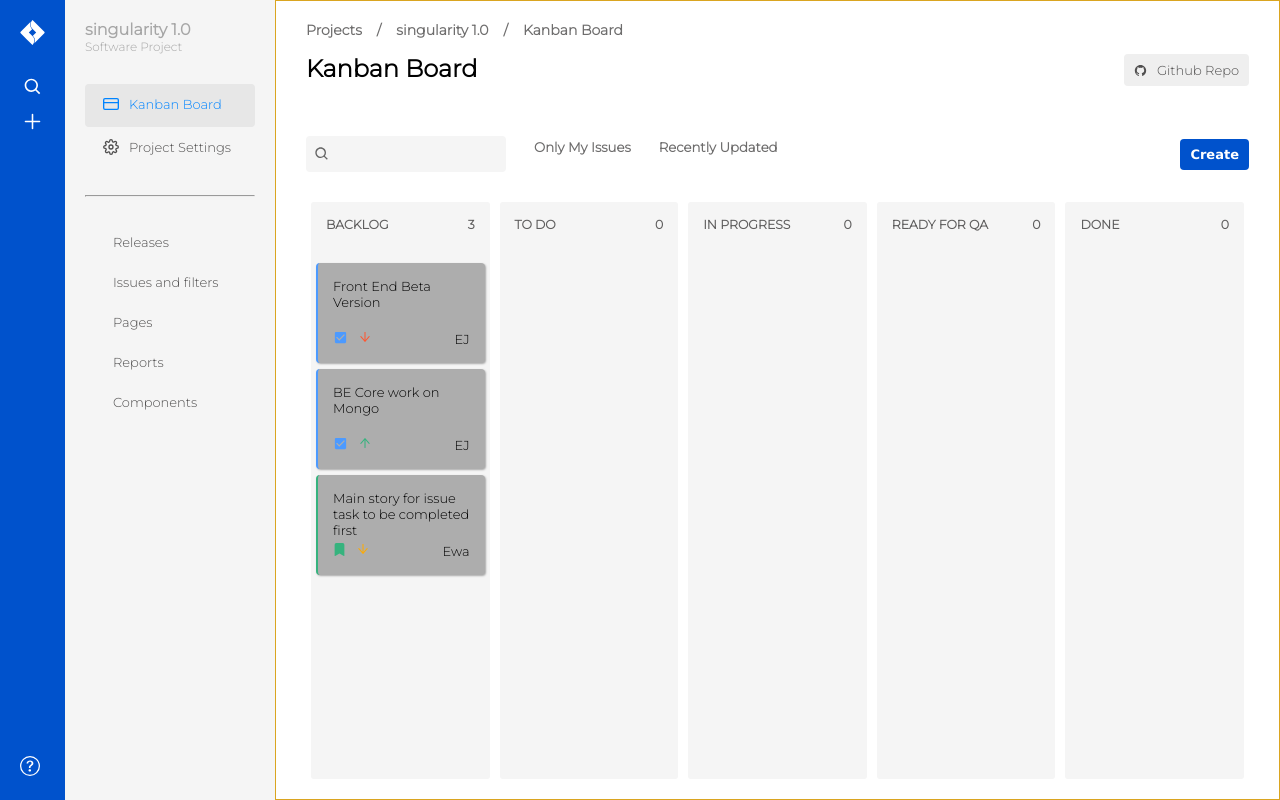
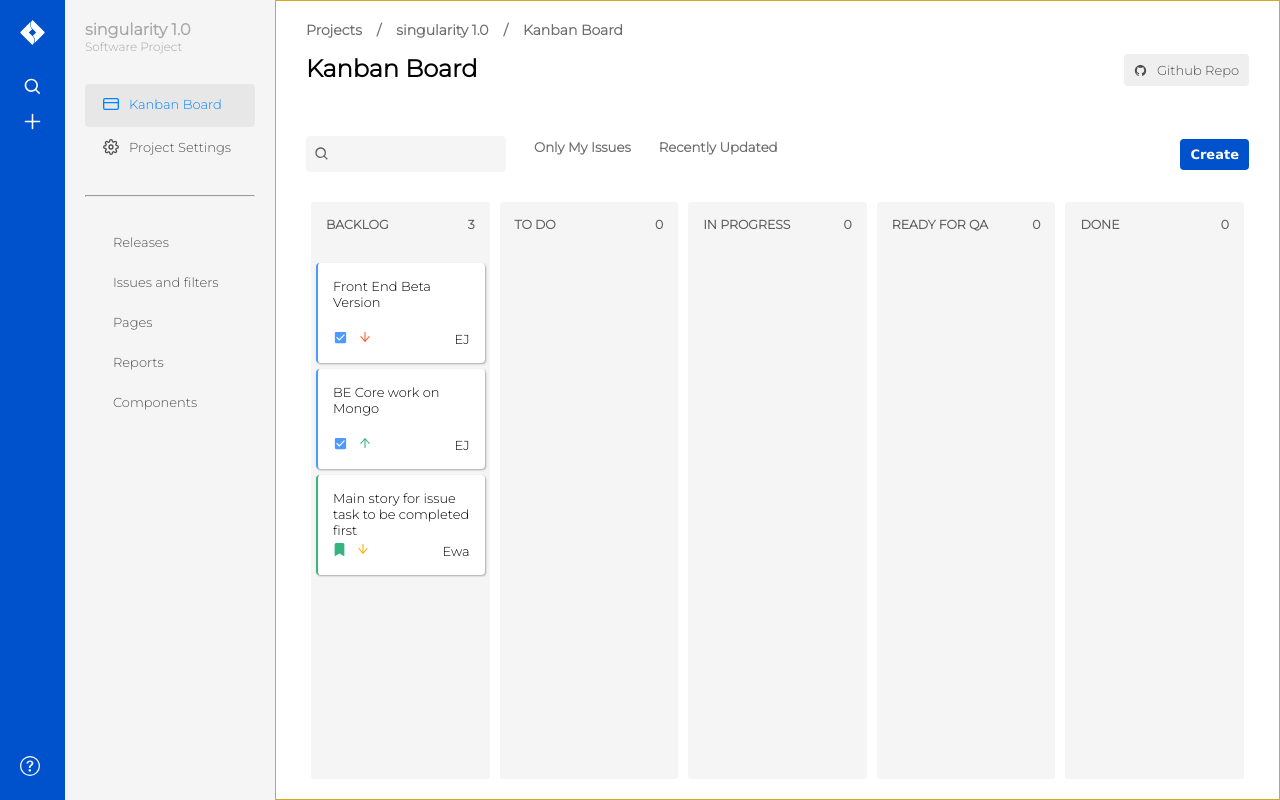
Before and after one commit to iskandario/react-jira-clone, a React (Create React App) app: page / in a window 1280 px wide. Built offline with nearby package versions, Linux system fonts and the light colour scheme.

Commit message:
updated css file

```diff
--- a/src/App.css
+++ b/src/App.css
@@ -196,7 +196,7 @@ h5 {
 /* Kanban Area */
 .kanbanCardArea {
   width: 100%;
-  background-color: rgb(173, 173, 173);
+  background-color: rgb(255, 255, 255);
   font-size: 13px;
   margin: 6px 0;
   padding: 15px;
@@ -247,15 +247,14 @@ h5 {
   color: #666;
 }
 
-.popupBtnArea {
-  display: flex;
-  justify-content: flex-end;
-  margin-top: 20px;
-}
-
 
 .popupIcon {
   margin: 5px 0 5px 0;
   color:rgb(95, 94, 94);
   font-size: 20px;
 }
+
+.popupBtnArea {
+  display: flex;
+  justify-content: flex-end;
+}
```
